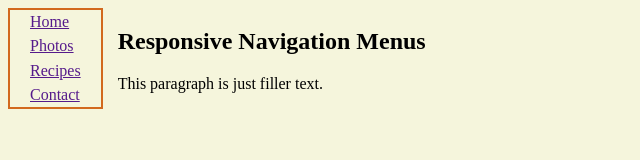
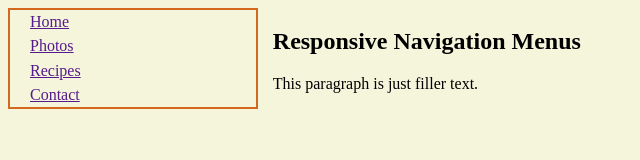
Before and after one commit to kianabdollahi/Week9, a plain HTML site: page index.html in a window 1280 px wide. Shown: the whole page, without its empty margins (0-640 px from the left). Drawn offline with Linux system fonts and the light colour scheme.

Commit message:
Changes layout to grid

```diff
--- a/css/stylesheet.css
+++ b/css/stylesheet.css
@@ -33,7 +33,8 @@ nav{
     }
 
     body{
-        display: flex;
+        display: grid;
+        grid-template-columns: 1fr 4fr;
         gap:15px;
 
     }
```
